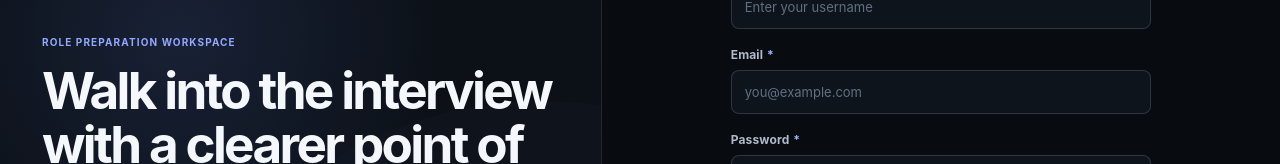
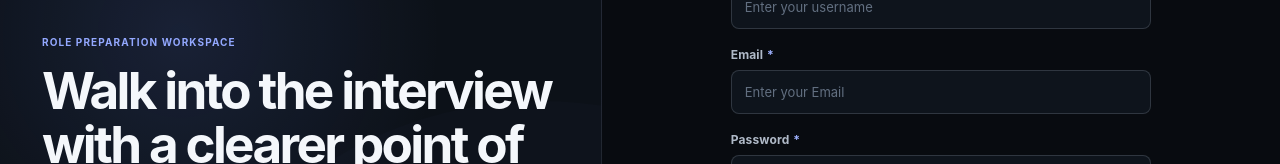
Before and after one commit to pulkitdotio/GenAI_Project, a React (Vite) app in the folder frontend/: page /register in a window 1280 px wide. Shown: the part 269-433 px from the top of the page. Built offline with nearby package versions, Linux system fonts and the light colour scheme; no server answers.

Commit message:
File updates

```diff
--- a/frontend/src/features/auth/components/RegisterForm.jsx
+++ b/frontend/src/features/auth/components/RegisterForm.jsx
@@ -121,7 +121,7 @@ function RegisterForm() {
         label="Email"
         name="email"
         type="email"
-        placeholder="you@example.com"
+        placeholder="Enter your Email"
         value={form.email}
         onChange={handleChange}
         autoComplete="email"
```
